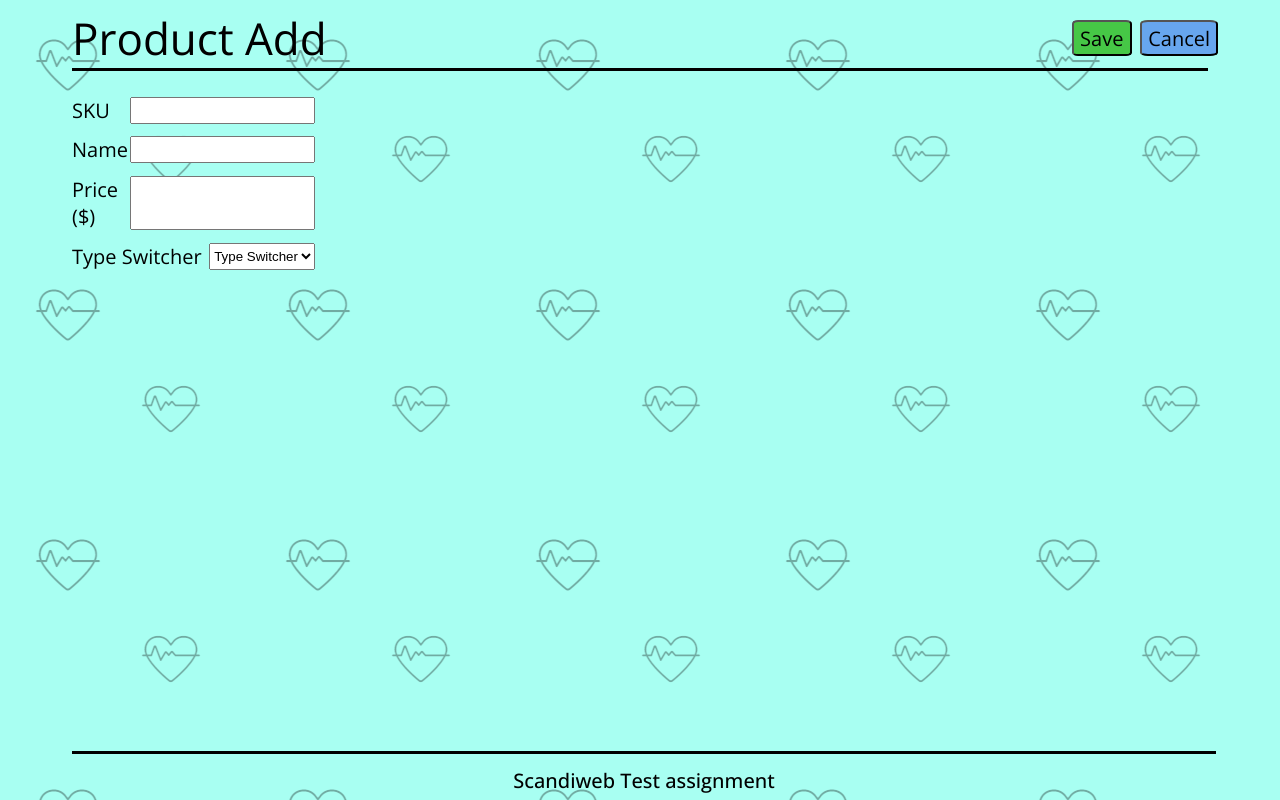
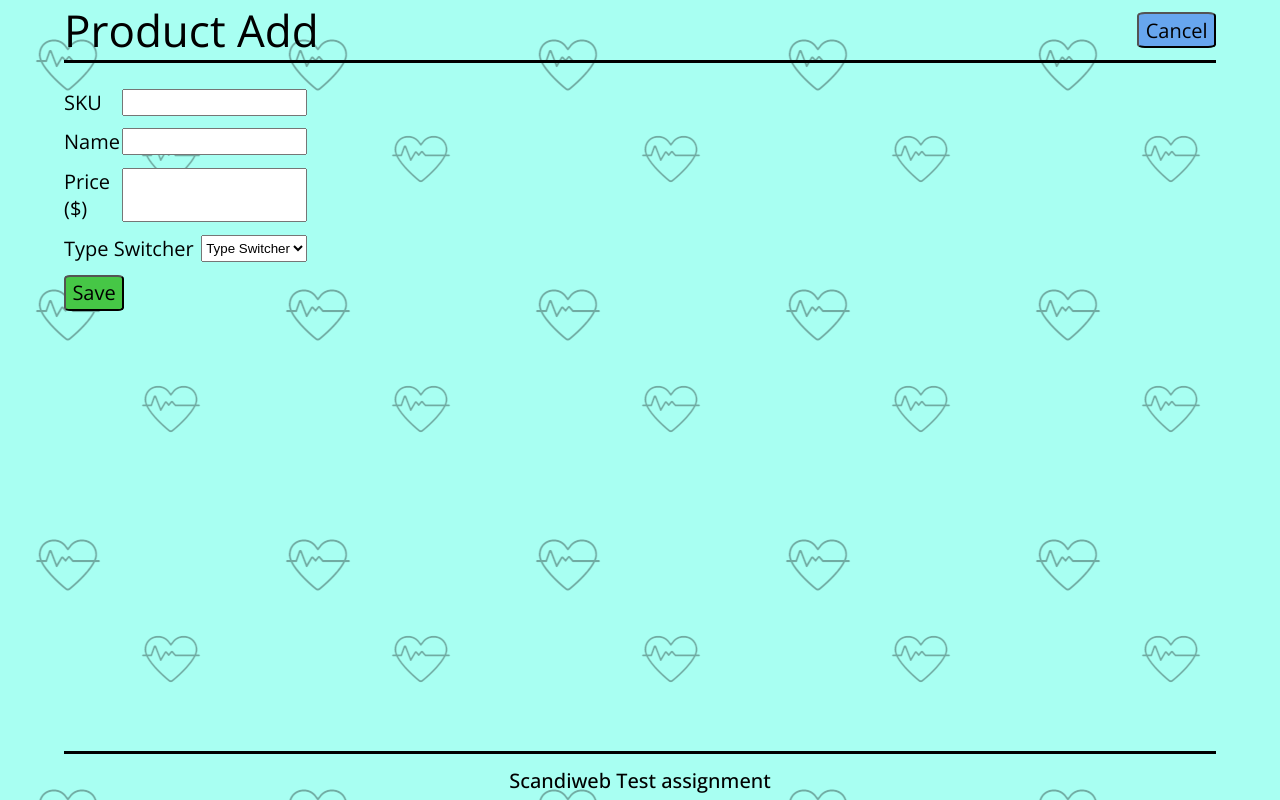
Before and after one commit to jessdrk/testScandiWeb, a Vue app in the folder frontend/: page /addproduct in a window 1280 px wide. Built offline with nearby package versions, Linux system fonts and the light colour scheme; no server answers.

Commit message:
update layout

```diff
--- a/frontend/src/components/ActionCard.vue
+++ b/frontend/src/components/ActionCard.vue
@@ -98,7 +98,7 @@
     justify-content: center;
   }
   &__titles {
-    font-size: 20px;
+    font-size: 120%;
     margin: 0.1vw;
     font-family: 'Open Sans', sans-serif;
     font-weight: 400;
--- a/frontend/src/pages/ProductAdd.vue
+++ b/frontend/src/pages/ProductAdd.vue
@@ -4,12 +4,6 @@
       <div class="home__header__title">
         {{ title.headerAdd }}
       </div>
-      <action-button
-        text="Save"
-        color="home__button__green"
-        type="submit"
-        form="product_form"
-      />
       <router-link to="/">
         <action-button
           text="Cancel"
@@ -137,9 +131,15 @@
         <div v-if="error" class="home__mainAdd__error">
           {{ error }}
         </div>
+        <action-button
+        text="Save"
+        color="home__button__green"
+        type="submit"
+        form="product_form"
+      />
       </form>
     </main>
-    <footer class="home__footer absolute">
+    <footer class="home__footer">
       <div class="home__footer__title">
         {{ title.footer }}
       </div>
@@ -321,10 +321,11 @@
     border-bottom: 3px solid black;
     align-items: center;
     margin: 0 5vw 0 5vw;
-    display: grid;
-    grid-template-columns: 88% 6% 5%;
+    display: flex;
+    justify-content: space-between;
   }
   &__mainAdd {
+    flex-grow: 1;
     margin: 0 5vw 0 5vw;
     padding-top: 2vw;
     &__form {
--- a/frontend/src/pages/ProductList.vue
+++ b/frontend/src/pages/ProductList.vue
@@ -4,6 +4,7 @@
       <div class="home__header__title">
         {{ title.header }}
       </div>
+      <div class="home__header__buttons">
         <router-link to="/addproduct">
           <action-button
             text="ADD"
@@ -16,6 +17,7 @@
           color="home__button__red"
           @click="deleteProduct"
         />
+      </div>
     </header>
     <main class="home__main">
       <action-card
@@ -90,18 +92,29 @@
 </script>
 
 <style lang="scss">
+body, html {
+  margin: 0;
+  padding: 0;
+}
 .home {
   margin: 0 auto;
+  display: flex;
+  flex-direction: column;
+  min-height: 100vh;
   &__header {
     border-bottom: 3px solid black;
     align-items: center;
     margin: 0 5vw 0 5vw;
-    display: grid;
-    grid-template-columns: 83% 6% 5%;
+    display: flex;
+    justify-content: space-between;
     &__title {
       font-size: 44px;
       font-family: 'Open Sans', sans-serif;
       font-weight: 400;
+    }
+    &__buttons {
+      display: flex;
+      gap: 20px;
     }
   }
 
@@ -129,10 +142,12 @@
   }
 
   &__main {
+    flex-grow: 1;
     margin: 0 5vw 0 5.7vw;
     display: grid;
     grid-template-columns: 25% 25% 25% 25%;
     gap: 0.4vw;
+    align-content: flex-start;
   }
 
   &__footer {
```
Also changed, not shown: 1 other file (tests, documents, lock files or other folders). Lines whose indentation alone changed are shown as unchanged.
